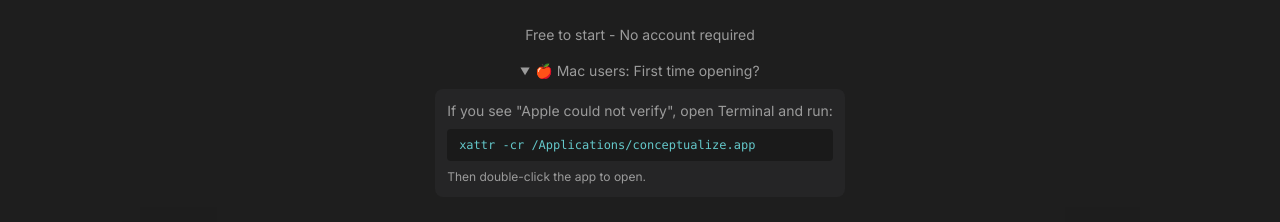
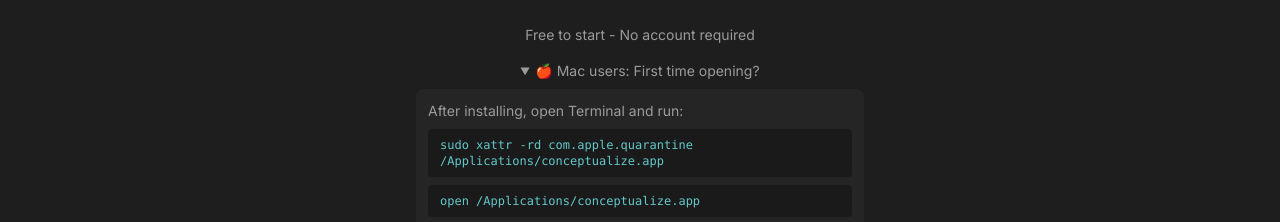
Before and after one commit to IamJunnn/conceptualize_web, a website: page index.html in a window 1280 px wide. Both pictures are taken after a click on the heading "🍎 Mac users: First time opening?". Shown: the part 562-784 px from the top of the page. Drawn offline with nearby package versions, Linux system fonts and the light colour scheme.

Commit message:
Update Mac instructions with working Terminal commands

```diff
--- a/index.html
+++ b/index.html
@@ -148,9 +148,10 @@
           <details class="text-sm text-[#9b9b9b] max-w-md">
             <summary class="cursor-pointer hover:text-[#d4d4d4]">🍎 Mac users: First time opening?</summary>
             <div class="mt-2 p-3 bg-surface2 rounded-lg text-left">
-              <p class="mb-2">If you see "Apple could not verify", open Terminal and run:</p>
-              <code class="block bg-[#1a1a1a] px-3 py-2 rounded text-xs text-accent">xattr -cr /Applications/conceptualize.app</code>
-              <p class="mt-2 text-xs">Then double-click the app to open.</p>
+              <p class="mb-2">After installing, open Terminal and run:</p>
+              <code class="block bg-[#1a1a1a] px-3 py-2 rounded text-xs text-accent mb-2">sudo xattr -rd com.apple.quarantine /Applications/conceptualize.app</code>
+              <code class="block bg-[#1a1a1a] px-3 py-2 rounded text-xs text-accent">open /Applications/conceptualize.app</code>
+              <p class="mt-2 text-xs">Enter your Mac password when prompted. The app will open!</p>
             </div>
           </details>
         </div>
```
